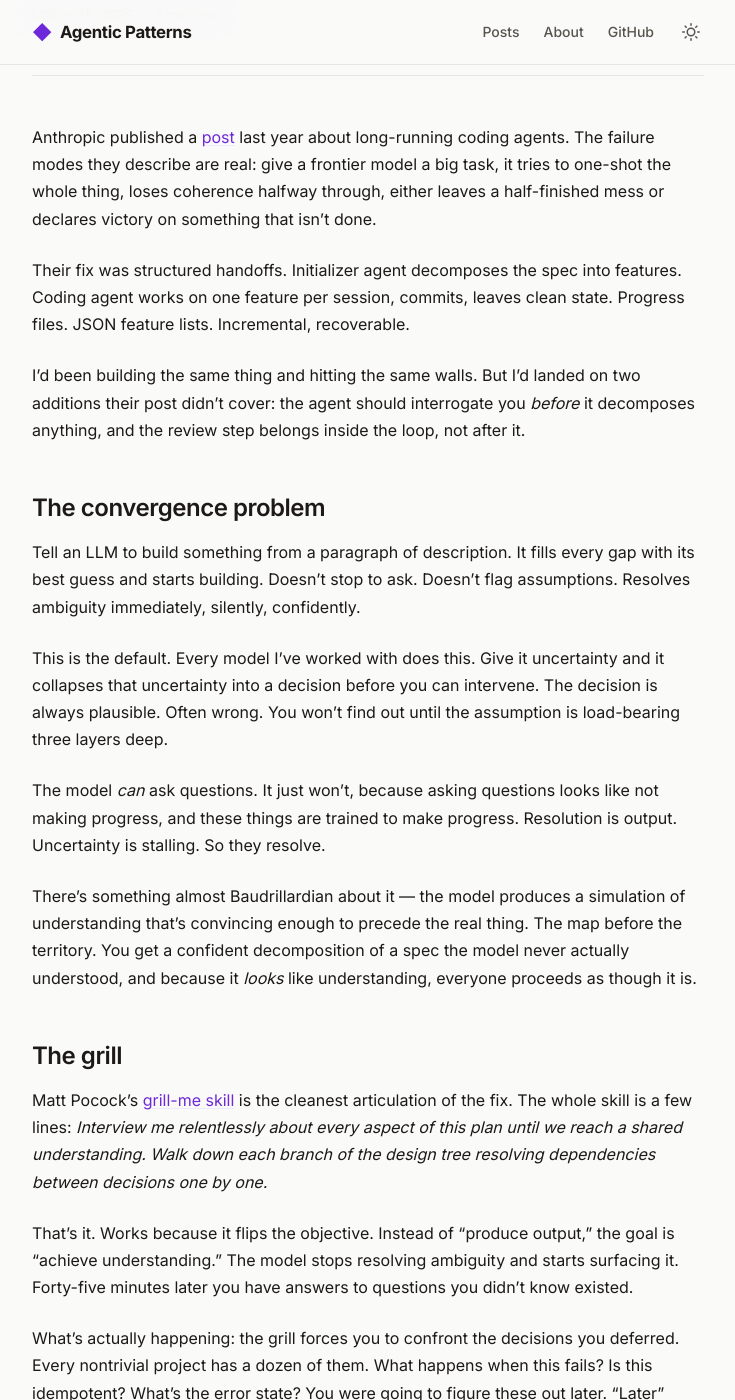
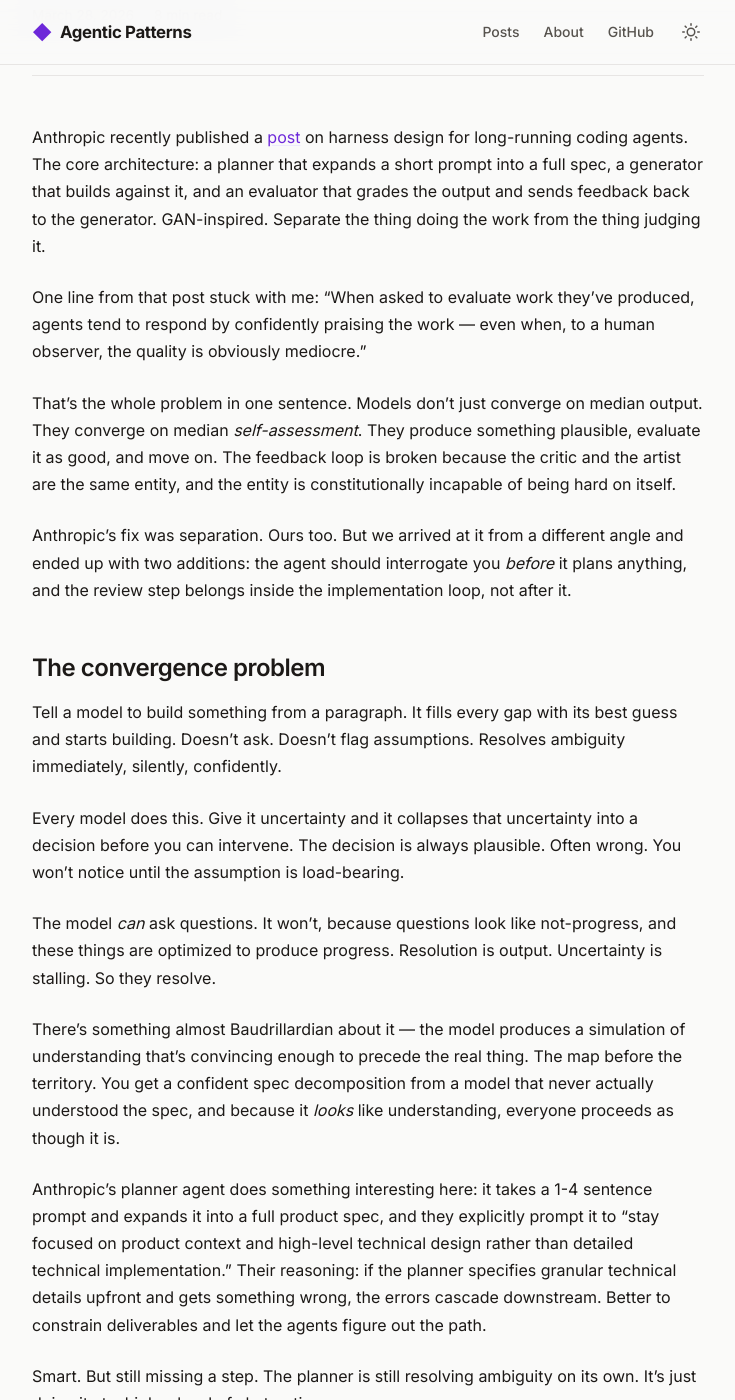
Before and after one commit to Fuiste/agentic-patterns, a Jekyll site: the page built from _posts/2026-03-28-the-loop-and-the-grill.md, in a window 1280 px wide and 1400 px high, scrolled down 284 px. Shown: the whole window, without its empty margins (272-1007 px from the left). Built offline with Jekyll 4.4.1, drawn with Linux system fonts in a browser that asks for light colours; some of the changed text lies outside the part shown.

Commit message:
Rewrite loop post against correct Anthropic reference (March 2026)
Made-with: Cursor

```diff
--- a/_posts/2026-03-28-the-loop-and-the-grill.md
+++ b/_posts/2026-03-28-the-loop-and-the-grill.md
@@ -4,76 +4,84 @@ subtitle: "Structured autonomy for coding agents, and why the first step is maki
 tags: [workflow, prompting]
 ---
 
-Anthropic published a [post](https://www.anthropic.com/engineering/effective-harnesses-for-long-running-agents) last year about long-running coding agents. The failure modes they describe are real: give a frontier model a big task, it tries to one-shot the whole thing, loses coherence halfway through, either leaves a half-finished mess or declares victory on something that isn't done.
+Anthropic recently published a [post](https://www.anthropic.com/engineering/harness-design-long-running-apps) on harness design for long-running coding agents. The core architecture: a planner that expands a short prompt into a full spec, a generator that builds against it, and an evaluator that grades the output and sends feedback back to the generator. GAN-inspired. Separate the thing doing the work from the thing judging it.
 
-Their fix was structured handoffs. Initializer agent decomposes the spec into features. Coding agent works on one feature per session, commits, leaves clean state. Progress files. JSON feature lists. Incremental, recoverable.
+One line from that post stuck with me: "When asked to evaluate work they've produced, agents tend to respond by confidently praising the work — even when, to a human observer, the quality is obviously mediocre."
 
-I'd been building the same thing and hitting the same walls. But I'd landed on two additions their post didn't cover: the agent should interrogate you *before* it decomposes anything, and the review step belongs inside the loop, not after it.
+That's the whole problem in one sentence. Models don't just converge on median output. They converge on median *self-assessment*. They produce something plausible, evaluate it as good, and move on. The feedback loop is broken because the critic and the artist are the same entity, and the entity is constitutionally incapable of being hard on itself.
+
+Anthropic's fix was separation. Ours too. But we arrived at it from a different angle and ended up with two additions: the agent should interrogate you *before* it plans anything, and the review step belongs inside the implementation loop, not after it.
 
 ## The convergence problem
 
-Tell an LLM to build something from a paragraph of description. It fills every gap with its best guess and starts building. Doesn't stop to ask. Doesn't flag assumptions. Resolves ambiguity immediately, silently, confidently.
+Tell a model to build something from a paragraph. It fills every gap with its best guess and starts building. Doesn't ask. Doesn't flag assumptions. Resolves ambiguity immediately, silently, confidently.
 
-This is the default. Every model I've worked with does this. Give it uncertainty and it collapses that uncertainty into a decision before you can intervene. The decision is always plausible. Often wrong. You won't find out until the assumption is load-bearing three layers deep.
+Every model does this. Give it uncertainty and it collapses that uncertainty into a decision before you can intervene. The decision is always plausible. Often wrong. You won't notice until the assumption is load-bearing.
 
-The model *can* ask questions. It just won't, because asking questions looks like not making progress, and these things are trained to make progress. Resolution is output. Uncertainty is stalling. So they resolve.
+The model *can* ask questions. It won't, because questions look like not-progress, and these things are optimized to produce progress. Resolution is output. Uncertainty is stalling. So they resolve.
 
-There's something almost Baudrillardian about it — the model produces a simulation of understanding that's convincing enough to precede the real thing. The map before the territory. You get a confident decomposition of a spec the model never actually understood, and because it *looks* like understanding, everyone proceeds as though it is.
+There's something almost Baudrillardian about it — the model produces a simulation of understanding that's convincing enough to precede the real thing. The map before the territory. You get a confident spec decomposition from a model that never actually understood the spec, and because it *looks* like understanding, everyone proceeds as though it is.
+
+Anthropic's planner agent does something interesting here: it takes a 1-4 sentence prompt and expands it into a full product spec, and they explicitly prompt it to "stay focused on product context and high-level technical design rather than detailed technical implementation." Their reasoning: if the planner specifies granular technical details upfront and gets something wrong, the errors cascade downstream. Better to constrain deliverables and let the agents figure out the path.
+
+Smart. But still missing a step. The planner is still resolving ambiguity on its own. It's just doing it at a higher level of abstraction.
 
 ## The grill
 
-Matt Pocock's [grill-me skill](https://www.aihero.dev/my-grill-me-skill-has-gone-viral) is the cleanest articulation of the fix. The whole skill is a few lines: *Interview me relentlessly about every aspect of this plan until we reach a shared understanding. Walk down each branch of the design tree resolving dependencies between decisions one by one.*
+Matt Pocock's [grill-me skill](https://www.aihero.dev/my-grill-me-skill-has-gone-viral) is the cleanest fix I've seen for this. The whole skill is a few lines: *Interview me relentlessly about every aspect of this plan until we reach a shared understanding. Walk down each branch of the design tree resolving dependencies between decisions one by one.*
 
-That's it. Works because it flips the objective. Instead of "produce output," the goal is "achieve understanding." The model stops resolving ambiguity and starts surfacing it. Forty-five minutes later you have answers to questions you didn't know existed.
+Works because it flips the objective. Instead of "produce output," the goal is "achieve understanding." The model stops resolving ambiguity and starts surfacing it. Forty-five minutes later you have answers to questions you didn't know existed.
 
-What's actually happening: the grill forces you to confront the decisions you deferred. Every nontrivial project has a dozen of them. What happens when this fails? Is this idempotent? What's the error state? You were going to figure these out later. "Later" means the model guesses, and the model's guesses are always *reasonable* — never wild, never obviously wrong. Just the thing a competent developer would assume if they didn't ask. The reasonable guess is the most dangerous kind because you don't notice it's wrong.
+What's actually happening: the grill forces you to confront the decisions you deferred. Every nontrivial project has a dozen of them. What happens when this fails? Is this idempotent? What's the error state? You were going to figure these out later. "Later" means the model guesses, and the guesses are always *reasonable*. Never wild. Just the thing a competent developer would assume without asking. The reasonable guess is the most dangerous kind because you don't notice it's wrong.
 
-The grill makes those decisions cheap. Up front, while nothing depends on them yet.
+We built this as the first phase. Before implementation, a `/create-prd` step interrogates you. Structured choices where options are clear. Free-form questions where they're not. If ambiguity remains after one round, it keeps going. Things that can't be answered get recorded as explicit assumptions and risks — not silently resolved.
 
-## Our version
-
-We built this as the first phase of the workflow. Before implementation starts, a `/create-prd` step interrogates you. Structured choices where options are clear. Free-form questions where they're not. If major ambiguity remains after one round, it keeps going. Things that can't be answered get recorded as explicit assumptions and risks — not silently resolved.
-
-Output is a PRD package: `prd.md` defining the work in gates (ordered phases, scoped deliverables) and `state.md` tracking progress. Designed to survive context loss. The next agent, next context window, whoever — should be able to read it cold and know what to build.
+Output is a PRD package: `prd.md` defining the work in gates (ordered phases, scoped deliverables) and `state.md` tracking progress. Designed to survive context loss. The next agent reads it cold and knows what to build.
 
 ## The loop
 
-Anthropic identified the right shape: decompose, then increment. But their architecture had review outside the loop. The coding agent implements, commits, moves on. Quality was "future work."
+Anthropic's architecture has a planner, then a generator working in sprints, then an evaluator grading each sprint. The evaluator catches real gaps — features that are display-only, stubs that never got wired up, interactions that look right but break on use. They note that "tuning a standalone evaluator to be skeptical turns out to be far more tractable than making a generator critical of its own work." Same thing we found.
 
-We put review inside the loop. Every slice gets reviewed before the next one starts.
+But their evaluator is one agent. One frame. One set of criteria. Better than self-evaluation, but still a single perspective.
+
+We put review inside the loop and made it seven perspectives.
 
 1. **Implement one slice.** Bounded, reviewable in one pass. An `iterator` agent does this.
-2. **Review the slice.** Seven [persona-driven reviewers](/persona-driven-code-review/) run in parallel.
+2. **Review the slice.** Seven [persona-driven reviewers](/persona-driven-code-review/) run in parallel. Different frames, different blind spots.
 3. **Triage.** Bounded fixes get auto-applied. Design decisions get escalated.
 4. **Apply fixes.** Separate agent handles remediation. If behavior changes materially, one more review pass. Max two cycles per slice.
 5. **Advance.** Update state. Identify next slice. Go to 1.
 
-Loop terminates when: gate complete, blocker hit, escalations reach critical mass (3+ related), or a single slice fails review three times.
+Loop terminates when: gate complete, blocker hit, escalations reach critical mass (3+ related), or a slice fails review three times.
 
-## Why inline review matters
+The separation principle is the same as Anthropic's. Reviewers don't fix. Implementers don't self-approve. But instead of one evaluator with one set of grading criteria, we have seven reviewers with seven different frames. The [Grumpy Haskell Vet](/persona-driven-code-review/) traces data flow. The Battle-Scarred PM traces sad paths. The Haunted QA Lead reads assertions before test names. Narrow overlap. Wide coverage.
 
-Without it, assumptions accumulate. Slice 1 makes a reasonable choice about error handling. Slice 2 builds on it. Slice 3 builds on slice 2. By the time someone reviews, the choice from slice 1 is load-bearing across three layers. The reviewer can flag it. The fix is now a refactor.
+## Why inline
 
-With inline review, the wrong choice gets caught while it's still local. Blast radius: one slice. Same reason human teams review incrementally instead of at merge time.
+Without inline review, assumptions compound. Slice 1 makes a reasonable choice about error handling. Slice 2 builds on it. Slice 3 builds on that. By the time someone reviews, the choice from slice 1 is load-bearing across three layers. The reviewer flags it. The fix is a refactor.
 
-Triage makes this practical. Not every finding needs a human. Missing null check, validation gap, weak assertion — auto-apply. Design decisions, scope questions, ambiguity — accumulate, present at gate boundary. The human reviews a batch of escalations, not a stream of interruptions.
+With inline review, the wrong choice gets caught while it's local. Blast radius: one slice.
+
+Anthropic saw this too. Their sprint contracts — where the generator and evaluator negotiate what "done" looks like before code gets written — are doing similar work. They're front-loading the evaluation criteria so the generator builds against agreed terms rather than its own assumptions. We're doing it differently (review after each slice rather than contract negotiation before), but the insight is the same: don't let the generator run unchecked.
+
+Triage makes it practical. Not every finding needs a human. Missing null check, validation gap, weak assertion — auto-apply. Design decisions, scope questions, ambiguity — accumulate, present at gate boundary. The human reviews a batch, not a stream.
 
 ## The state file
 
 Every phase transition updates `state.md`. What was implemented, reviewed, auto-applied, escalated, and what comes next.
 
-This is the answer to Anthropic's context window problem. New context window reads `state.md` and knows where things stand. No guessing, no git archaeology.
+Anthropic talks about context resets as essential — clearing the context window entirely and starting fresh with structured handoff state, because compaction alone doesn't solve context anxiety. Our state file serves the same function. New context window reads it and knows exactly where things stand. No guessing. No archaeology.
 
-Every time the loop stops, it writes a concrete `next_action`. Not "continue working" but "Gate 1 complete. Review the PR. If approved, run `/loop-prd` to begin gate 2, which focuses on the state machine." Specific enough to act on without reading the conversation.
+Every time the loop stops, it writes a concrete `next_action`. Not "continue working" but "Gate 1 complete. Review the PR. If approved, run `/loop-prd` to begin gate 2." Specific enough to act on without reading the conversation.
 
 ## The compound
 
-These aren't independent patterns. They compound.
+One thing from Anthropic's post that resonated: "every component in a harness encodes an assumption about what the model can't do on its own, and those assumptions are worth stress testing." They demonstrated this by removing the sprint construct from their harness when Opus 4.6 made it unnecessary. The model got better, so the scaffolding that compensated for its weakness became dead weight.
 
-The grill produces a spec with explicit gates. The loop consumes it one gate at a time, one slice at a time, review between each. State file bridges context windows. Personas introduce review diversity. Triage keeps the loop moving.
+That's the right frame. Every piece of our system — the grill, the gates, the inline review, the personas, the triage — is a bet that the model needs this specific constraint to produce good work. Some of those bets will expire as models improve. The sprint construct already did for Anthropic. Maybe inline review eventually becomes unnecessary. Maybe the grill becomes unnecessary when models learn to flag their own uncertainty.
 
-Remove the grill, and the loop runs on hidden assumptions. The reviewers catch implementation bugs but not specification gaps. Remove the loop, and the grill produces a great spec that gets one-shot into a mediocre implementation. Remove inline review, and errors accumulate across slices.
+But right now, in March 2026, all of these constraints are load-bearing. Remove the grill, and the loop runs on hidden assumptions. Remove the loop, and the grill produces a great spec that gets one-shot into mediocre implementation. Remove inline review, and errors compound across slices. Remove the personas, and you get the same review seven times.
 
-The underlying observation: LLMs are convergent. They converge on the median interpretation of your spec, the median implementation of each feature, the median code review. Every part of this workflow is a mechanism to interrupt that convergence. Force the model to sit with ambiguity before resolving it. Force it to review from seven angles before advancing. Force it to stop after every slice instead of sprinting to done.
+The underlying observation: LLMs are convergent. They converge on the median interpretation of your spec, the median implementation, the median review, the median self-assessment. Every part of this workflow interrupts that convergence somewhere. Force the model to sit with ambiguity before resolving it. Force it to review from seven angles before advancing. Force it to stop after every slice instead of sprinting to done.
 
 Not a slower agent. An agent that spends its tokens on the right things.
```
